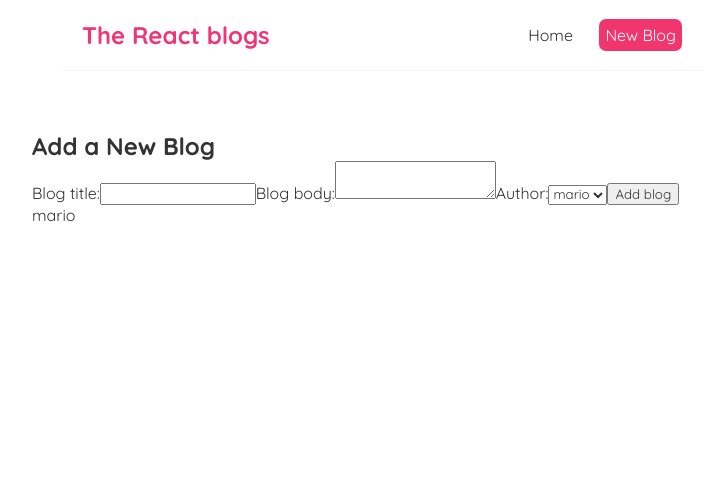
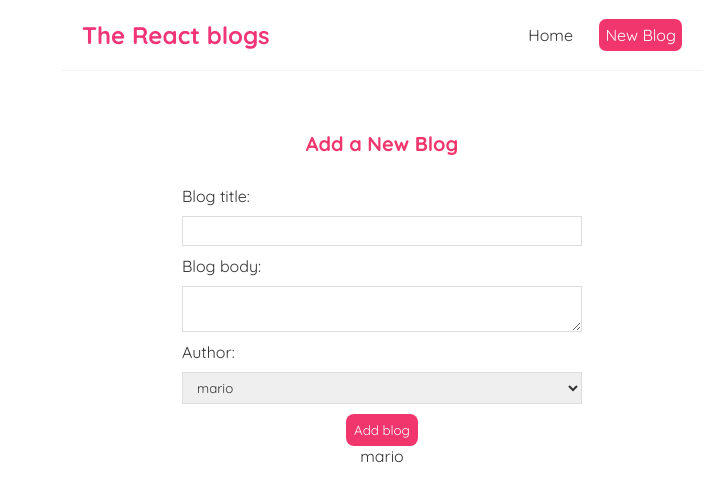
Before and after one commit to Yadunandanaacharya/LearnReactWithBlog, a React (Create React App) app in the folder my-blogs/: page /create in a window 1280 px wide. Shown: the top 502 px of the page, without its empty margins (258-971 px from the left). Built offline with nearby package versions, Linux system fonts and the light colour scheme.

Commit message:
Update index.css

```diff
--- a/my-blogs/src/index.css
+++ b/my-blogs/src/index.css
@@ -65,20 +65,31 @@
 margin-bottom: 8px;
 }
 
-.blog-preview a{
-  text-decoration: none;
+
+/* create new blog form */
+.create {
+  max-width: 400px;
+  margin: 0 auto;
+  text-align: center;
 }
-
-/* blog details page */
-.blog-details h2 {
+.create label {
+  text-align: left;
+  display: block;
+}
+.create h2 {
   font-size: 20px;
   color: #f1356d;
-  margin-bottom: 10px;
+  margin-bottom: 30px;
 }
-.blog-details div {
-  margin: 20px 0;
+.create input, .create textarea, .create select {
+  width: 100%;
+  padding: 6px 10px;
+  margin: 10px 0;
+  border: 1px solid #ddd;
+  box-sizing: border-box;
+  display: block;
 }
-.blog-details button {
+.create button {
   background: #f1356d;
   color: #fff;
   border: 0;
```
